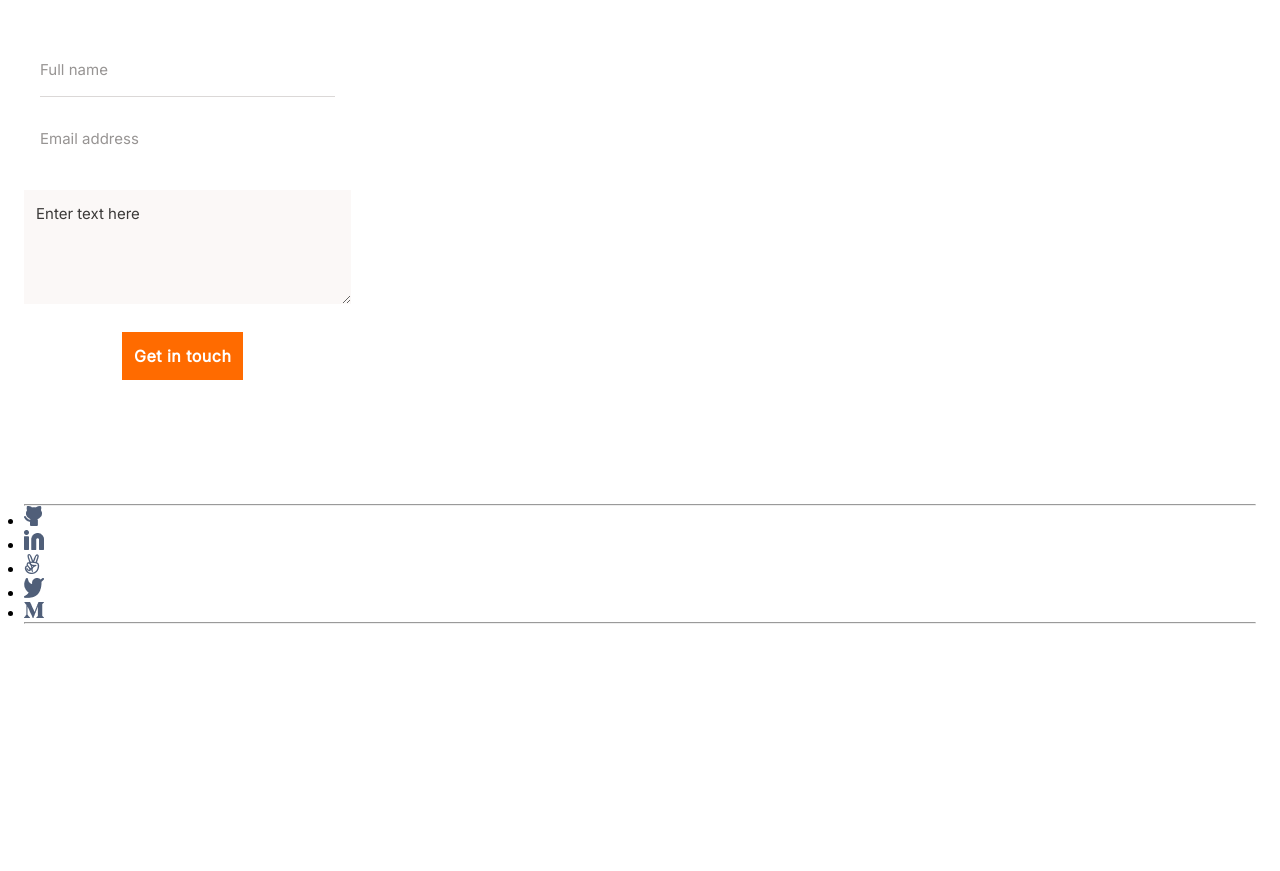
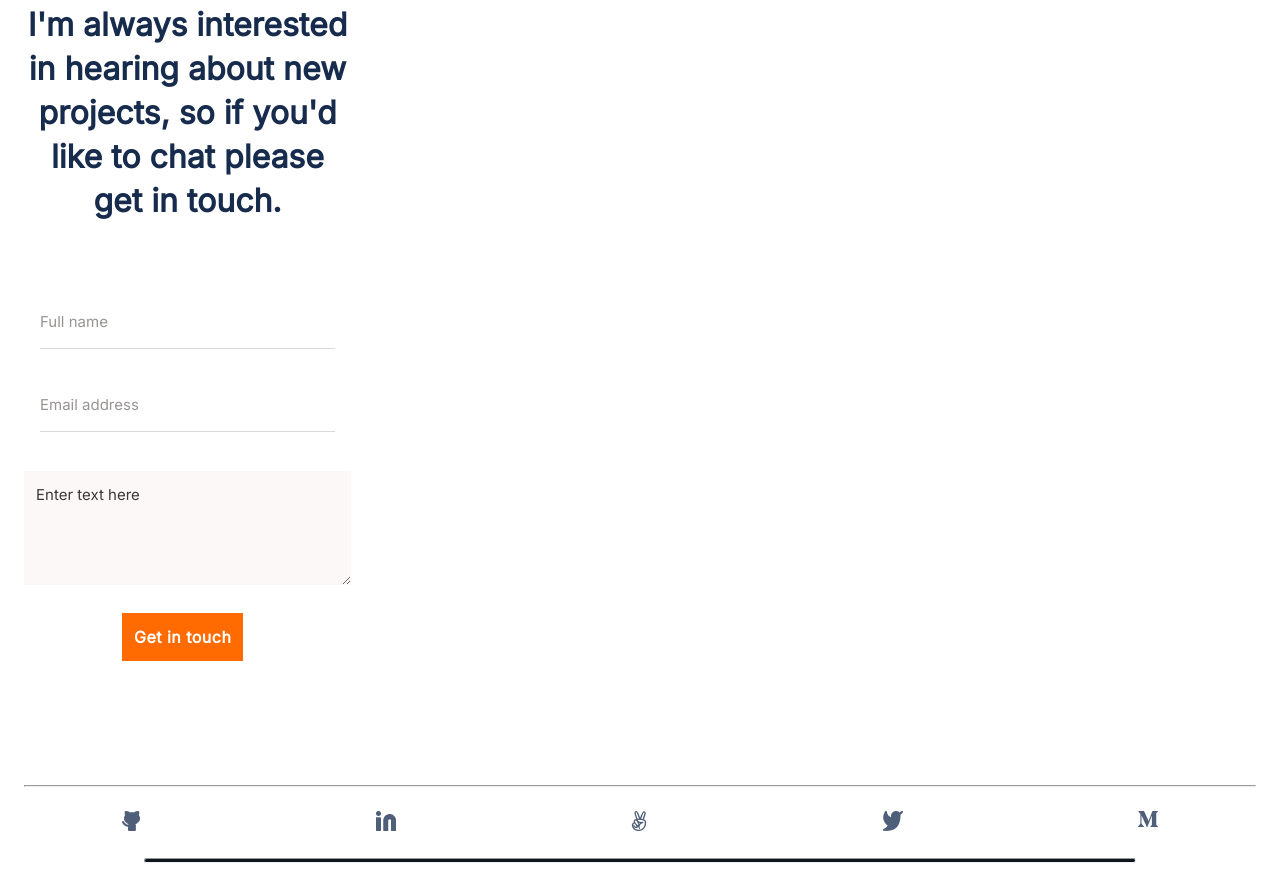
Before and after one commit to Outkarm/mobile-device-portfolio, a plain HTML site: page index.html in a window 1280 px wide. Shown: the part 6834-7705 px from the top of the page. Before the commit the page ends 7458 px from the top, so only its background shows below. Drawn offline with Linux system fonts and the light colour scheme.

Commit message:
add style to social media icons

```diff
--- a/index.html
+++ b/index.html
@@ -331,11 +331,29 @@
       </form>
       <hr />
       <ul class="footer-social-media-icons">
-        <li><img src="./images/footer-logo/Dark-github.png" alt="" /></li>
-        <li><img src="./images/footer-logo/Dark-linked-in.png" alt="" /></li>
-        <li><img src="./images/footer-logo/Dark-two-fingers.png" alt="" /></li>
-        <li><img src="./images/footer-logo/Dark-twitter.png" alt="" /></li>
-        <li><img src="./images/footer-logo/Dark-M.png" alt="" /></li>
+        <li>
+          <a href="https://github.com/Outkarm"
+            ><img src="./images/footer-logo/Dark-github.png" alt=""
+          /></a>
+        </li>
+        <li>
+          <a href="https://www.linkedin.com/in/john-kpordje-866749241/"
+            ><img src="./images/footer-logo/Dark-linked-in.png" alt=""
+          /></a>
+        </li>
+        <li>
+          <a href="#"
+            ><img src="./images/footer-logo/Dark-two-fingers.png" alt=""
+          /></a>
+        </li>
+        <li>
+          <a href="https://twitter.com/outkarm"
+            ><img src="./images/footer-logo/Dark-twitter.png" alt=""
+          /></a>
+        </li>
+        <li>
+          <a href="#"><img src="./images/footer-logo/Dark-M.png" alt="" /></a>
+        </li>
       </ul>
       <hr class="close-dash" />
     </footer>
--- a/style.css
+++ b/style.css
@@ -533,6 +533,7 @@
 }
 
 .about-section {
+  margin-top: 120px;
   background-image: url(./images/Micro/1660951134783.png);
   width: 375px;
   height: 1901px;
@@ -561,6 +562,7 @@
   flex: none;
   order: 0;
   flex-grow: 0;
+  max-width: 327px;
 }
 
 .contact-form-section {
@@ -600,6 +602,9 @@
   font-size: 15px;
   line-height: 24px;
   border-style: none;
+  border-bottom: 1px solid #dbd8d7;
+  padding-top: 14px;
+  padding-bottom: 14px;
 }
 
 #mail::placeholder {
@@ -652,7 +657,7 @@
   text-align: center;
   letter-spacing: 0.03em;
   border-style: none;
-  color: #ffffff;
+  color: #fff;
   background: #ff6b00;
   flex: none;
   order: 0;
@@ -662,3 +667,24 @@
 .pass-error {
   display: none;
 }
+
+.footer-social-media-icons {
+  margin-top: 24px;
+  list-style: none;
+  display: flex;
+  flex-direction: row;
+  justify-self: baseline;
+  margin-left: 98px;
+  margin-right: 98px;
+  justify-content: space-between;
+  margin-bottom: 23px;
+}
+
+.close-dash {
+  margin-left: 120px;
+  margin-right: 120px;
+  margin-bottom: 8px;
+  height: 5px;
+  background: #0d151e;
+  border-radius: 10px;
+}
```
